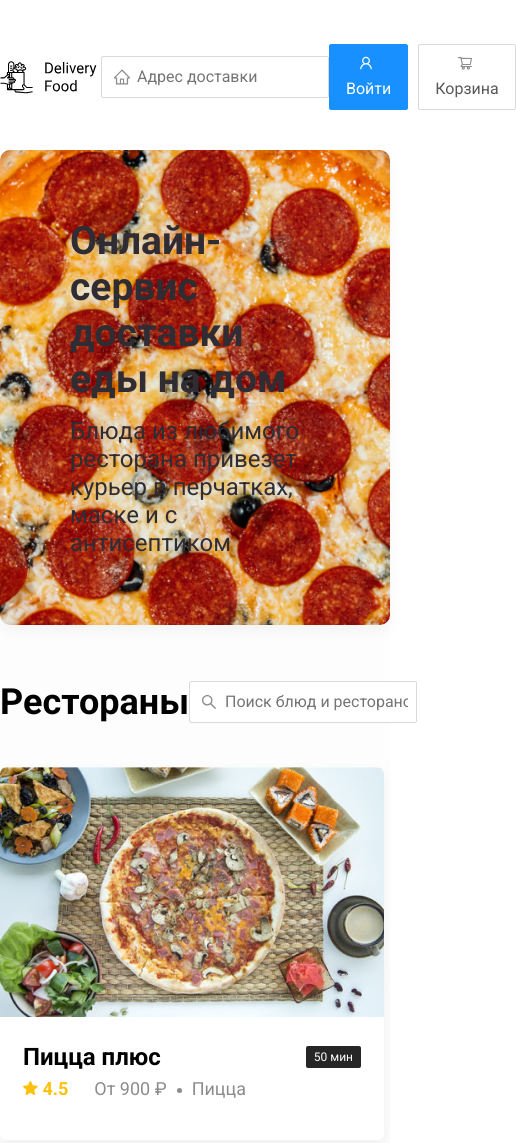
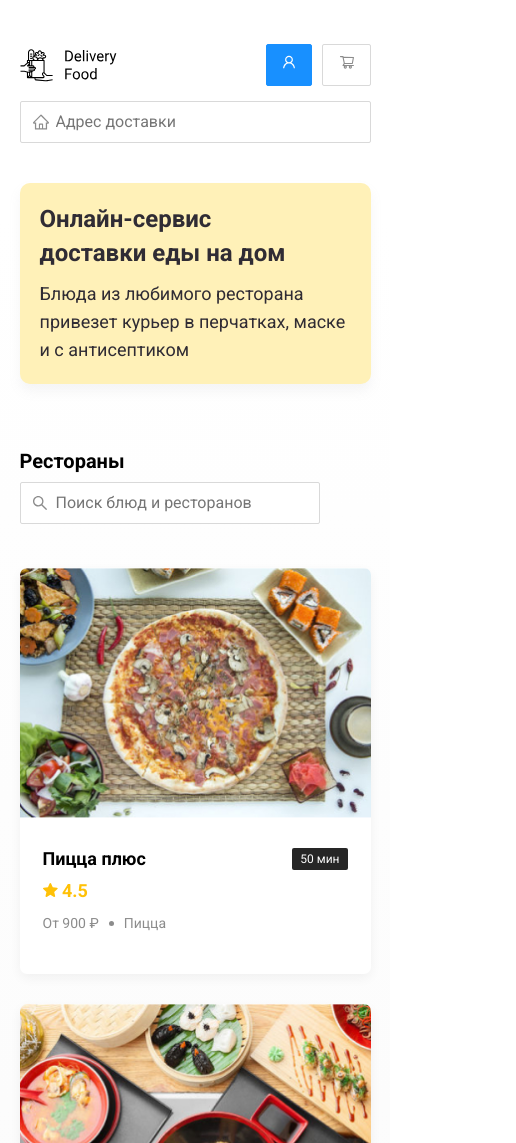
Before and after one commit to andrey257686/Delivery, a plain HTML site: page index.html in a window 390 px wide. Shown: the top 1143 px of the page, 516 px wide, since content can reach past the window. Drawn offline with Linux system fonts and the light colour scheme.

Commit message:
added adaptive

```diff
--- a/css/style.css
+++ b/css/style.css
@@ -27,7 +27,7 @@ body {
   background-position: left 11px center;
 }
 .input-address {
-  width: 690px;
+  flex: 0.8;
   background-image: url(../img/home.svg);
 }
 .input-search {
@@ -113,6 +113,7 @@ body {
   border-radius: 7px;
   overflow: hidden;
   margin-bottom: 30px;
+  flex-basis: 31%;
 }
 .card-image {
   width: 384px;
@@ -151,6 +152,7 @@ body {
 .card-info {
   display: flex;
   align-items: center;
+  flex-wrap: wrap;
 }
 .rating {
   margin-right: 26px;
@@ -170,6 +172,12 @@ body {
 }
 .price {
   margin-right: 10px;
+}
+.category {
+  text-overflow: ellipsis;
+  overflow: hidden;
+  white-space: nowrap;
+  max-width: 150px;
 }
 .price:after {
   content: "";
@@ -212,3 +220,148 @@ body {
 .social-link:not(:last-child) {
   margin-right: 21px;
 }
+
+@media (max-width: 1366px) {
+  .container {
+    max-width: 960px;
+  }
+  .promo {
+    background-size: 700px;
+  }
+  .rating {
+    margin-right: 15px;
+  }
+  .category, .price {
+    font-size: 14px;
+  }
+}
+@media (max-width: 992px) {
+  .container {
+    max-width: 750px;
+  }
+  .promo {
+    padding: 50px;
+    background-size: 450px;
+  }
+  .promo-text {
+    font-size: 18px;
+    max-width: 400px;
+  }
+  .card {
+    flex-basis: 49%;
+  }
+  .footer-link {
+    font-size: 16px;
+  }
+}
+@media (max-width: 768px) {
+  .container {
+    max-width: 560px;
+  }
+  .button {
+   font-size: 12px;
+  }
+  .card-info {
+    flex-wrap: wrap;
+  }
+  .rating {
+    flex-basis: 100%;
+  }
+  .card-title {
+    font-size: 18px;
+  }
+  .promo {
+    background-size: 300px;
+    background-position: bottom right -150px;
+  }
+  .promo-title {
+    font-size: 24px;
+    line-height: 1.4;
+    margin-bottom: 10px;
+  }
+  .category {
+    max-width: 130px;
+  }
+}
+@media (max-width: 578px) {
+  .container {
+    width: 90%;
+  }
+  .header {
+    flex-wrap: wrap;
+  }
+  .input-address {
+    margin-top: 15px;
+    order: 5;
+    flex: 1;
+  }
+  .promo {
+    background-image: none;
+  }
+  .promo-title {
+    margin-bottom: 10px;
+  }
+  .section-title {
+    font-size: 20px
+  }
+  .card {
+    flex-basis: 100%;
+  }
+  .card-image {
+    width: 100%;
+  }
+  .footer {
+    padding: 30px;
+  }
+  .footer-block {
+    align-items: flex-start;
+    justify-content: space-between;
+  }
+  .footer-nav {
+    margin-left: 0;
+    margin-right: 0;
+    order: 0;
+    display: flex;
+    flex-direction: column;
+  }
+  .footer-logo {
+    margin-right: 15px;
+    order: 1;
+  }
+  .social-links {
+    order: 2;
+  }
+}
+@media (max-width: 480px) {
+  .button-text {
+    display: none;
+  }
+  .button-icon {
+    margin: 0;
+  }
+  .button {
+    min-height: 40px;
+  }
+  .promo {
+    padding: 20px;
+  }
+  .section-heading {
+    flex-wrap: wrap;
+  }
+  .footer-block {
+    flex-wrap: wrap;
+    flex-direction: column;
+    align-items: center;
+  }
+  .footer-logo {
+    order: 0;
+    margin-bottom: 20px;
+  }
+  .footer-nav {
+    margin-bottom: 20px;
+    text-align: center;
+  }
+  .footer-link.footer-link:not(:last-child) {
+    margin-right: 0;
+  }
+}
```
